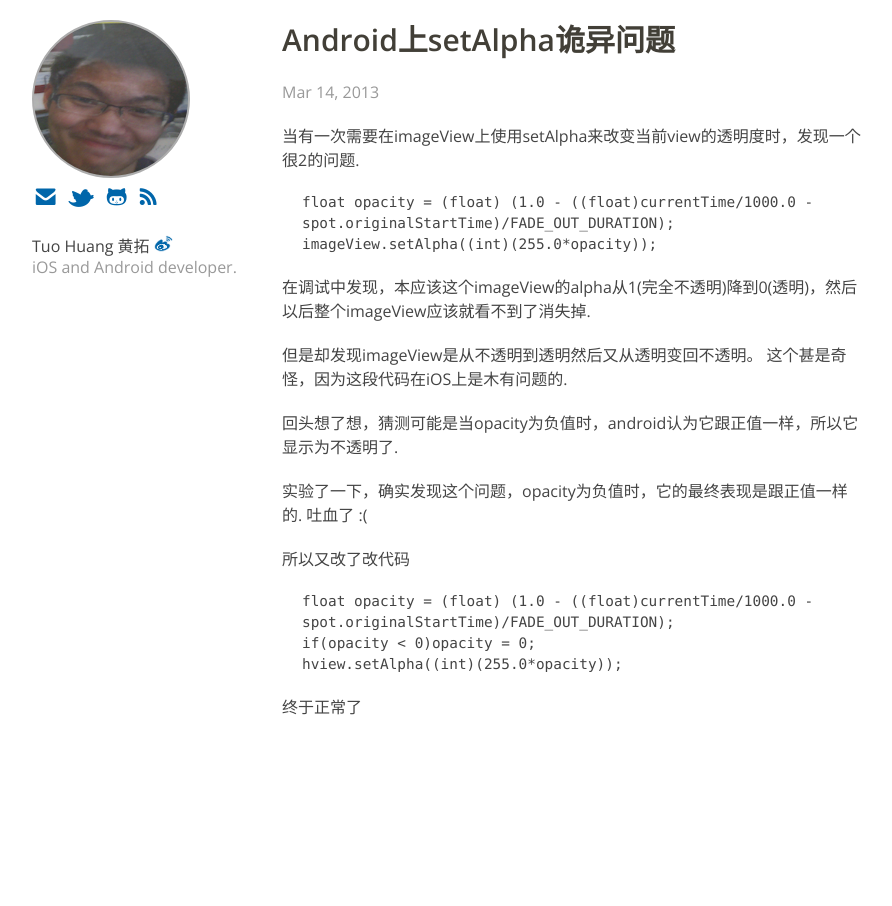
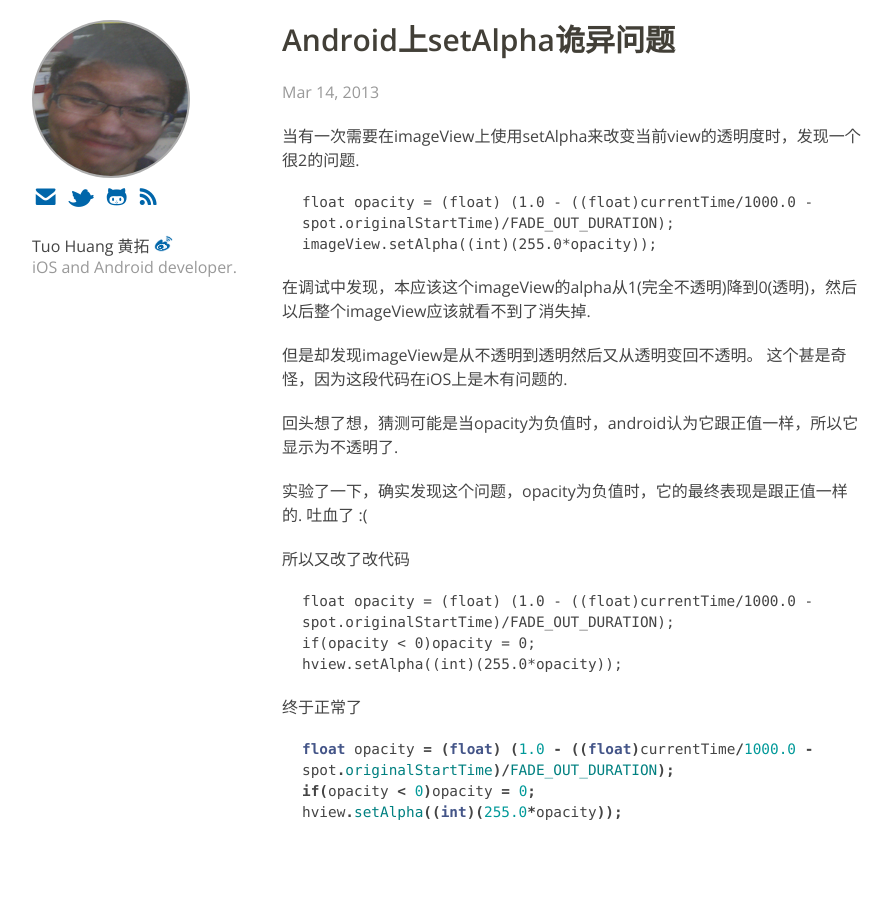
Before and after one commit to tuo/tuo.github.io, a Jekyll site: the page built from _posts/2013-03-14-stupid-setalpha-on-android.md, in a window 1280 px wide. Shown: the whole page, without its empty margins (138-1030 px from the left). Built offline with Jekyll 4.4.1, drawn with Linux system fonts in a browser that asks for light colours; comment, search, counter and statistics services are not loaded.

Commit message:
Update 2013-03-14-stupid-setalpha-on-android.md
test

```diff
--- a/_posts/2013-03-14-stupid-setalpha-on-android.md
+++ b/_posts/2013-03-14-stupid-setalpha-on-android.md
@@ -30,3 +30,8 @@ tags:
 
 
 终于正常了
+{% highlight java %}
+float opacity = (float) (1.0 - ((float)currentTime/1000.0 - spot.originalStartTime)/FADE_OUT_DURATION);
+if(opacity < 0)opacity = 0;
+hview.setAlpha((int)(255.0*opacity));
+{% endhighlight %}
```
